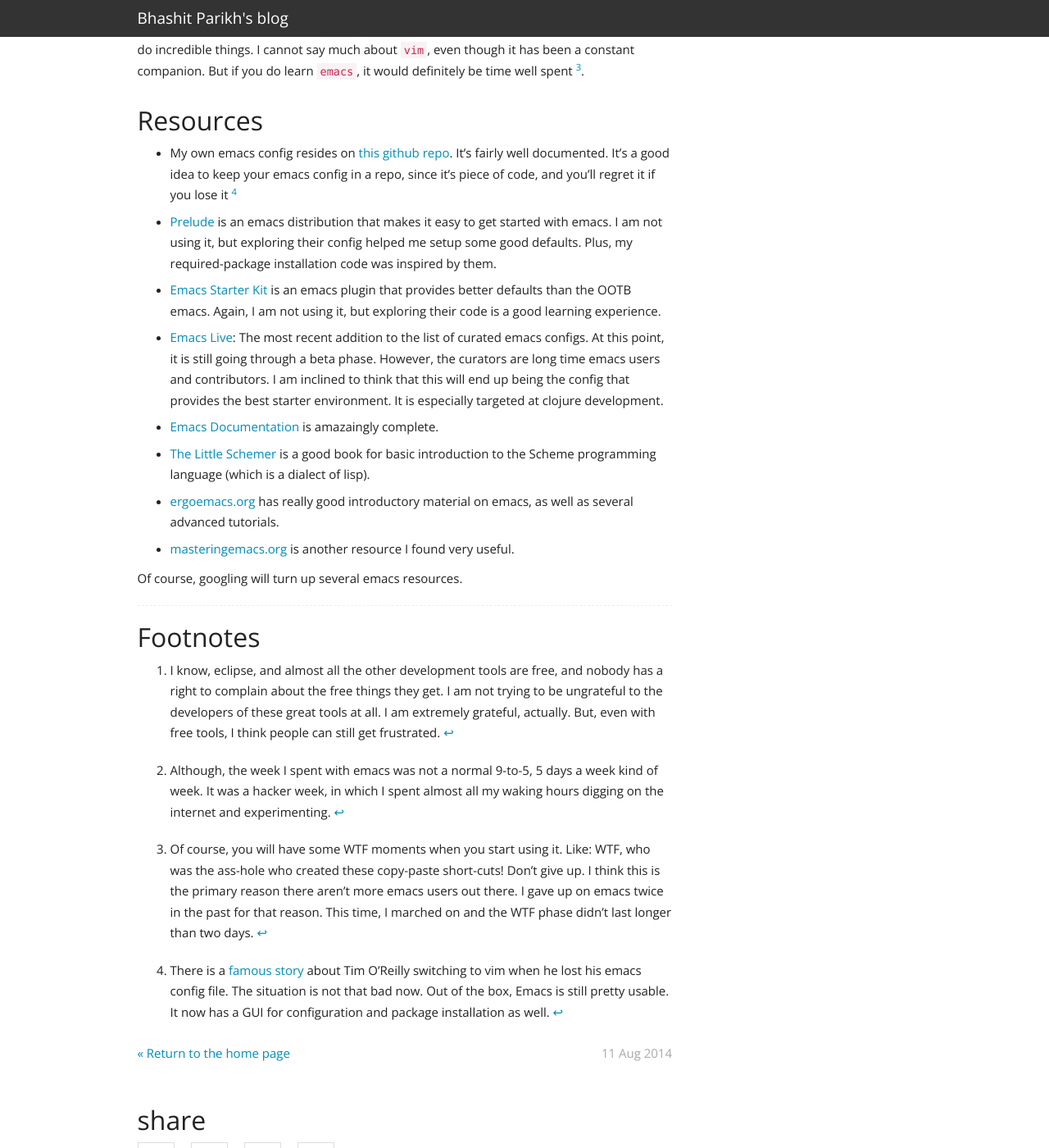
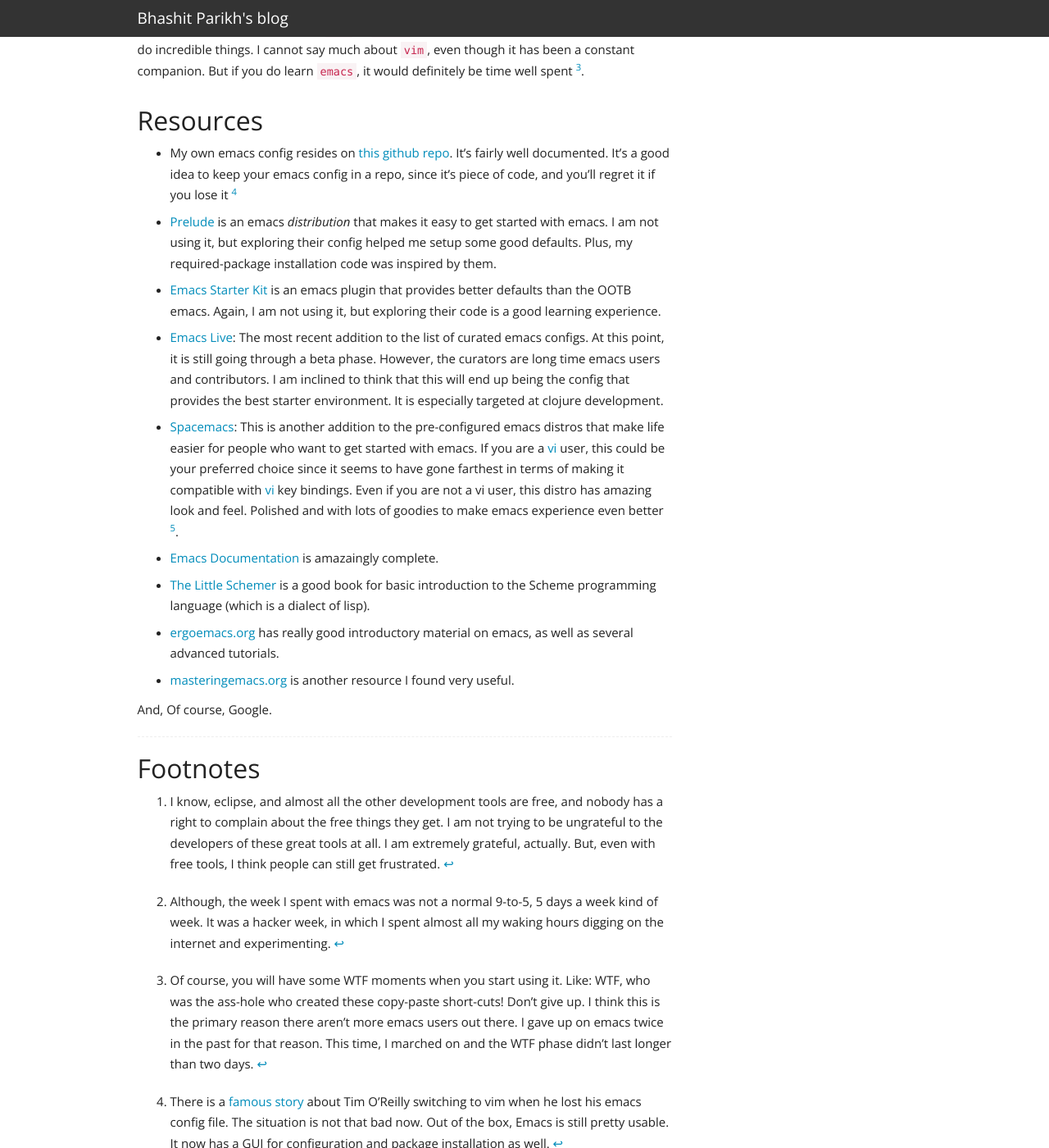
Before and after one commit to Bhashit/bhashit.github.io, a Jekyll site: the page built from _posts/2014-08-11-emacs-the-text-editor-of-the-jedi.markdown, in a window 1280 px wide and 1400 px high, scrolled down 4782 px. Shown: the whole window at 82% size. Built offline with Jekyll 4.4.1, drawn with Linux system fonts in a browser that asks for light colours; comment, search, counter and statistics services are not loaded; some of the changed text lies outside the part shown.

Commit message:
New additions

```diff
--- a/_posts/2014-08-11-emacs-the-text-editor-of-the-jedi.markdown
+++ b/_posts/2014-08-11-emacs-the-text-editor-of-the-jedi.markdown
@@ -5,13 +5,34 @@
 comments: true
 ---
 
-Don't get misled by the title. I am not saying that only the alpha-geeks can use [emacs][gnu-emacs]. The reason for that phrasing is that it sounds really cool; much better than something like "emacs: a text editor for any competent programmer (who knows at least one dialect of lisp)". That just sounds lame, even though that's what I think. The title is also a reference to a [Steve Yegge post][steve-yegge-emacs] that I read a long time ago where he says that
+Don't get misled by the title. I am not saying that only the
+alpha-geeks can use [emacs][gnu-emacs]. The reason for that phrasing
+is that it sounds really cool; much better than something like "emacs:
+a text editor for any competent programmer (who knows at least one
+dialect of lisp)". That just sounds lame, even though that's what I
+think. The title is also a reference to a
+[Steve Yegge post][steve-yegge-emacs] that I read a long time ago
+where he says that
 
-> Emacs is to Eclipse as a lightsaber is to a blaster — but a blaster is a lot easier for anyone to pick up and use
+> Emacs is to Eclipse as a lightsaber is to a blaster — but a blaster
+> is a lot easier for anyone to pick up and use
 
-Besides, I don't think I come even close to be considered a Jedi when it comes to programming. I am closer to an apprentice who just got his hands on a lightsaber and is just trying poke it around; see what cool things he can do. Poking around is what I have been doing with emacs for a week; and after the first day, I have been thinking why I didn't start doing  it sooner.
+Besides, I don't think I come even close to be considered a Jedi when
+it comes to programming. I am closer to an apprentice who just got his
+hands on a lightsaber and is just trying poke it around; see what cool
+things he can do. Poking around is what I have been doing with emacs
+for a week; and after the first day, I have been thinking why I didn't
+start doing it sooner.
 
-Whenever I have tried to learn some new or non-mainstream programming language, like `scheme`, getting a decent text editor has always been a problem. Most of the time I have used [vim][vim]. And vim is a great editor by all accounts. I have been using it ever since I switched to Linux 7-8 years ago. However, I never got around to learning any advanced features or `vimscript`. I tried learning emacs by following the built in tutorial twice in the past, but never went any further. Learning to use one of these two editors well had been in my todo list for at least 3-4 years.
+Whenever I have tried to learn some new or non-mainstream programming
+language, like `scheme`, getting a decent text editor has always been
+a problem. Most of the time I have used [vim][vim]. And vim is a great
+editor by all accounts. I have been using it ever since I switched to
+Linux 7-8 years ago. However, I never got around to learning any
+advanced features or `vimscript`. I tried learning emacs by following
+the built in tutorial twice in the past, but never went any
+further. Learning to use one of these two editors well had been in my
+todo list for at least 3-4 years.
 
 Then it finally happened, the [`M-x butterfly`][emacs-xkcd] was pressed somewhere and the forces of the nature combined to crash my [scala-ide][scala-ide] twice in the span of a few minutes, while I was working on an important side project. With eclipse, crashing is something that happens on almost daily basis with me. But this time, there were two things different:
 
@@ -105,8 +126,14 @@
 
 ## Resources
 
-- My own emacs config resides on [this github repo][emacs-github]. It's fairly well documented. It's a good idea to keep your emacs config in a repo, since it's piece of code, and you'll regret it if you lose it [^4]
-- [Prelude][prelude] is an emacs distribution that makes it easy to get started with emacs. I am not using it, but exploring their config helped me setup some good defaults. Plus, my required-package installation code was inspired by them.
+- My own emacs config resides on
+  [this github repo][emacs-github]. It's fairly well documented. It's
+  a good idea to keep your emacs config in a repo, since it's piece of
+  code, and you'll regret it if you lose it [^4]
+- [Prelude][prelude] is an emacs *distribution* that makes it easy to
+  get started with emacs. I am not using it, but exploring their
+  config helped me setup some good defaults. Plus, my required-package
+  installation code was inspired by them.
 - [Emacs Starter Kit][emacs-starter-kit] is an emacs plugin that
   provides better defaults than the OOTB emacs. Again, I am not using
   it, but exploring their code is a good learning experience.
@@ -116,22 +143,55 @@
   contributors. I am inclined to think that this will end up being the
   config that provides the best starter environment. It is especially
   targeted at clojure development.
+- [Spacemacs][spacemacs]: This is another addition to the
+  pre-configured emacs distros that make life easier for people who
+  want to get started with emacs. If you are a [vi][vim] user, this
+  could be your preferred choice since it seems to have gone farthest
+  in terms of making it compatible with [vi][vim] key bindings. Even
+  if you are not a vi user, this distro has amazing look and
+  feel. Polished and with lots of goodies to make emacs experience
+  even better [^5].
 - [Emacs Documentation][emacs-docs] is amazaingly complete.
-- [The Little Schemer][little-schemer] is a good book for basic introduction to the Scheme programming language (which is a dialect of lisp).
-- [ergoemacs.org][ergoemacs] has really good introductory material on emacs, as well as several advanced tutorials.
-- [masteringemacs.org][matering-emacs] is another resource I found very useful.
+- [The Little Schemer][little-schemer] is a good book for basic
+  introduction to the Scheme programming language (which is a dialect
+  of lisp).
+- [ergoemacs.org][ergoemacs] has really good introductory material on
+  emacs, as well as several advanced tutorials.
+- [masteringemacs.org][matering-emacs] is another resource I found
+  very useful.
 
-Of course, googling will turn up several emacs resources.
+And, Of course, Google.
 
 ## Footnotes
 
-[^1]: I know, eclipse, and almost all the other development tools are free, and nobody has a right to complain about the free things they get. I am not trying to be ungrateful to the developers of these great tools at all. I am extremely grateful, actually. But, even with free tools, I think people can still get frustrated.
+[^1]: I know, eclipse, and almost all the other development tools are
+    free, and nobody has a right to complain about the free things
+    they get. I am not trying to be ungrateful to the developers of
+    these great tools at all. I am extremely grateful, actually. But,
+    even with free tools, I think people can still get frustrated.
 
-[^2]: Although, the week I spent with emacs was not a normal 9-to-5, 5 days a week kind of week. It was a hacker week, in which I spent almost all my waking hours digging on the internet and experimenting.
+[^2]: Although, the week I spent with emacs was not a normal 9-to-5, 5
+    days a week kind of week. It was a hacker week, in which I spent
+    almost all my waking hours digging on the internet and
+    experimenting.
 
-[^3]: Of course, you will have some WTF moments when you start using it. Like: WTF, who was the ass-hole who created these copy-paste short-cuts! Don't give up. I think this is the primary reason there aren't more emacs users out there. I gave up on emacs twice in the past for that reason. This time, I marched on and the WTF phase didn't last longer than two days.
+[^3]: Of course, you will have some WTF moments when you start using
+    it. Like: WTF, who was the ass-hole who created these copy-paste
+    short-cuts! Don't give up. I think this is the primary reason
+    there aren't more emacs users out there. I gave up on emacs twice
+    in the past for that reason. This time, I marched on and the WTF
+    phase didn't last longer than two days.
 
-[^4]: There is a  [famous story][oreilly-vim] about Tim O'Reilly switching to vim when he lost his emacs config file. The situation is not that bad now. Out of the box, Emacs is still pretty usable. It now has a GUI for configuration and package installation as well.
+[^4]: There is a [famous story][oreilly-vim] about Tim O'Reilly
+    switching to vim when he lost his emacs config file. The situation
+    is not that bad now. Out of the box, Emacs is still pretty
+    usable. It now has a GUI for configuration and package
+    installation as well.
+
+[^5]: I am not using any of the curated emacs configs or the
+    customized distros since I want to stay close to the metal, and I
+    am enjoying the learning process. That doesn't mean that they are
+    not tempting.
 
 
 [emacs-github]: [^3]: https://github.com/Bhashit/emacs-config "Bhashit's emacs config github repo"
@@ -193,3 +253,5 @@
 [oreilly-vim]: http://www.oreillynet.com/pub/a/oreilly/ask_tim/1999/unix_editor.html
 
 [emacs-live]: https://github.com/overtone/emacs-live
+
+[spacemacs]: https://github.com/syl20bnr/spacemacs
```
